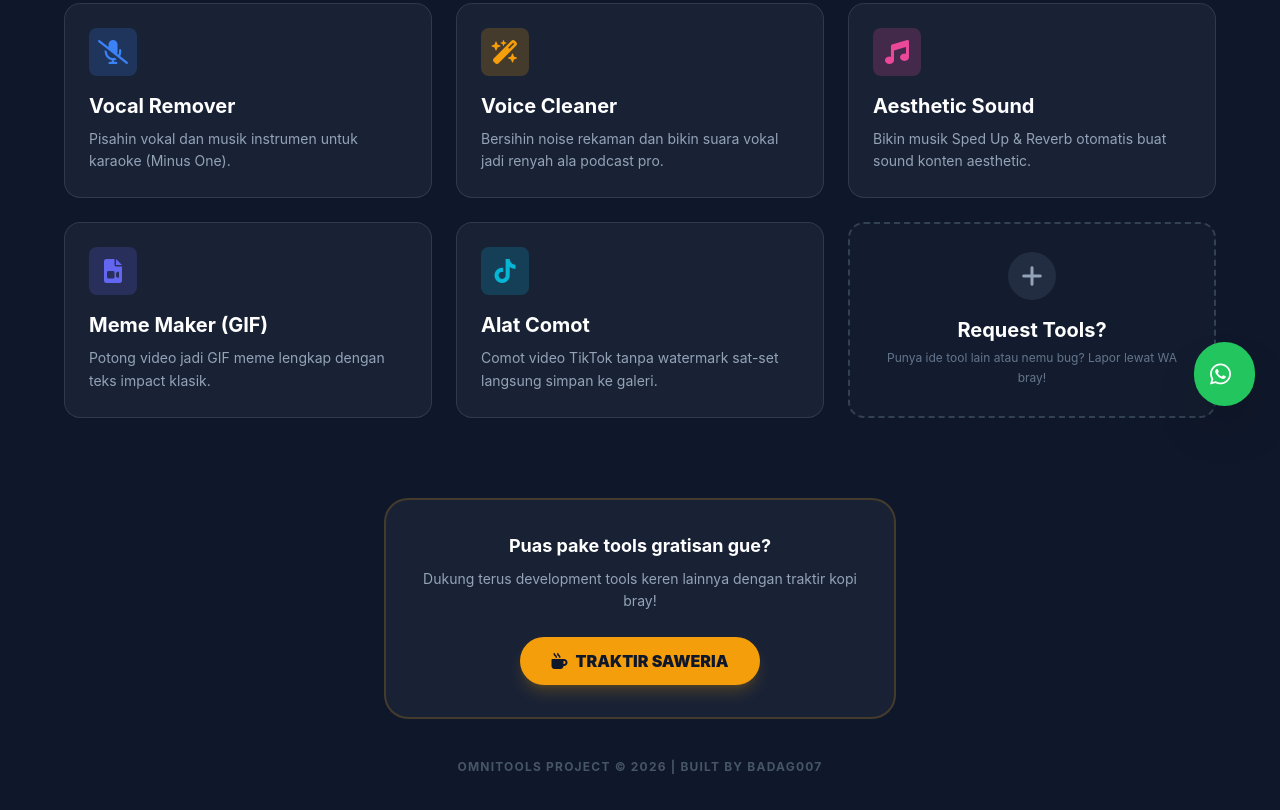
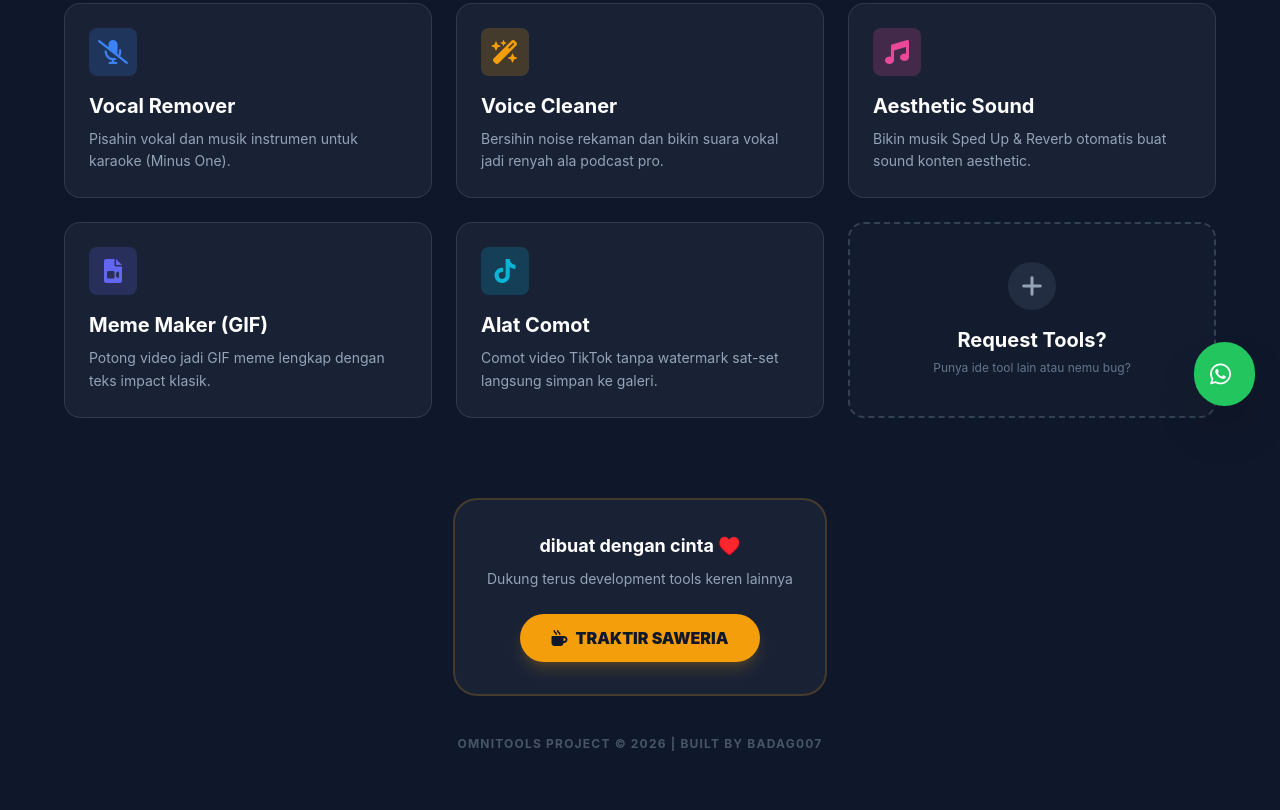
Before and after one commit to hq-rch/tools-, a plain HTML site: page index.html in a window 1280 px wide. Shown: the part 369-1179 px from the top of the page. Drawn offline with nearby package versions, Linux system fonts and the light colour scheme.

Commit message:
Update index.html

```diff
--- a/index.html
+++ b/index.html
@@ -102,15 +102,15 @@
                     <i class="fa-solid fa-plus text-2xl"></i>
                 </div>
                 <h3 class="text-xl font-bold mb-1">Request Tools?</h3>
-                <p class="text-slate-500 text-xs leading-relaxed">Punya ide tool lain atau nemu bug? Lapor lewat WA bray!</p>
+                <p class="text-slate-500 text-xs leading-relaxed">Punya ide tool lain atau nemu bug?</p>
             </a>
 
         </div>
 
         <footer class="mt-20 text-center pb-12">
             <div class="glass p-8 rounded-3xl max-w-lg mx-auto inline-block border-2 border-amber-500/20">
-                <h4 class="text-lg font-bold mb-2">Puas pake tools gratisan gue?</h4>
-                <p class="text-slate-400 text-sm mb-6 leading-relaxed">Dukung terus development tools keren lainnya dengan traktir kopi bray!</p>
+                <h4 class="text-lg font-bold mb-2">dibuat dengan cinta ♥️</h4>
+                <p class="text-slate-400 text-sm mb-6 leading-relaxed">Dukung terus development tools keren lainnya</p>
                 <a href="https://saweria.co/badag007" target="_blank" class="bg-amber-500 hover:bg-amber-400 text-slate-900 px-8 py-3 rounded-full font-black transition-all inline-flex items-center gap-2 shadow-lg shadow-amber-500/20">
                     <i class="fa-solid fa-mug-hot"></i> TRAKTIR SAWERIA
                 </a>
```
